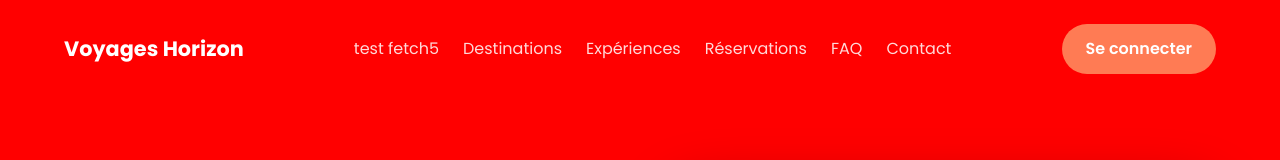
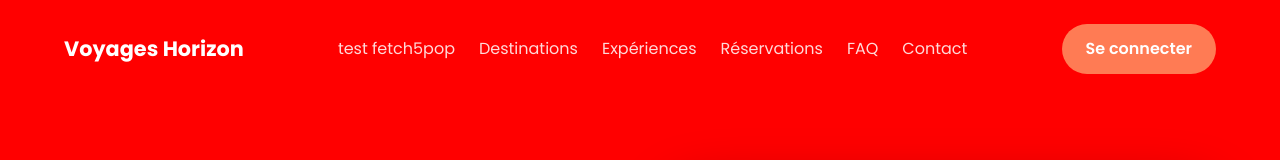
Before and after one commit to souhilaAtr/sitev, a plain HTML site: page index.html in a window 1280 px wide. Shown: the top 160 px of the page. Drawn offline with Linux system fonts and the light colour scheme.

Commit message:
Update navigation link text in index.html

```diff
--- a/index.html
+++ b/index.html
@@ -16,7 +16,7 @@
         <nav class="navbar">
             <a class="logo" href="#accueil">Voyages Horizon</a>
             <ul class="nav-links">
-                <li><a href="#destinations">test fetch5</a></li>
+                <li><a href="#destinations">test fetch5pop</a></li>
                 <li><a href="#destinations">Destinations</a></li>
                 <li><a href="#experiences">Expériences</a></li>
                 <li><a href="#reservations">Réservations</a></li>
```
